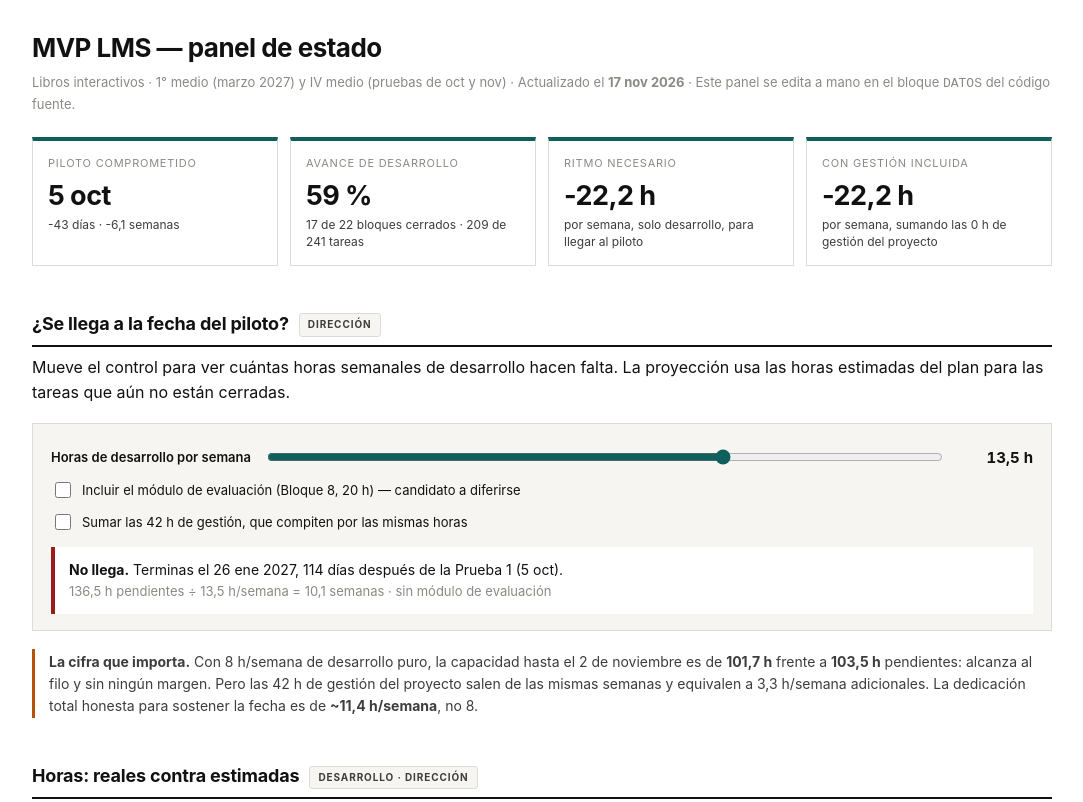
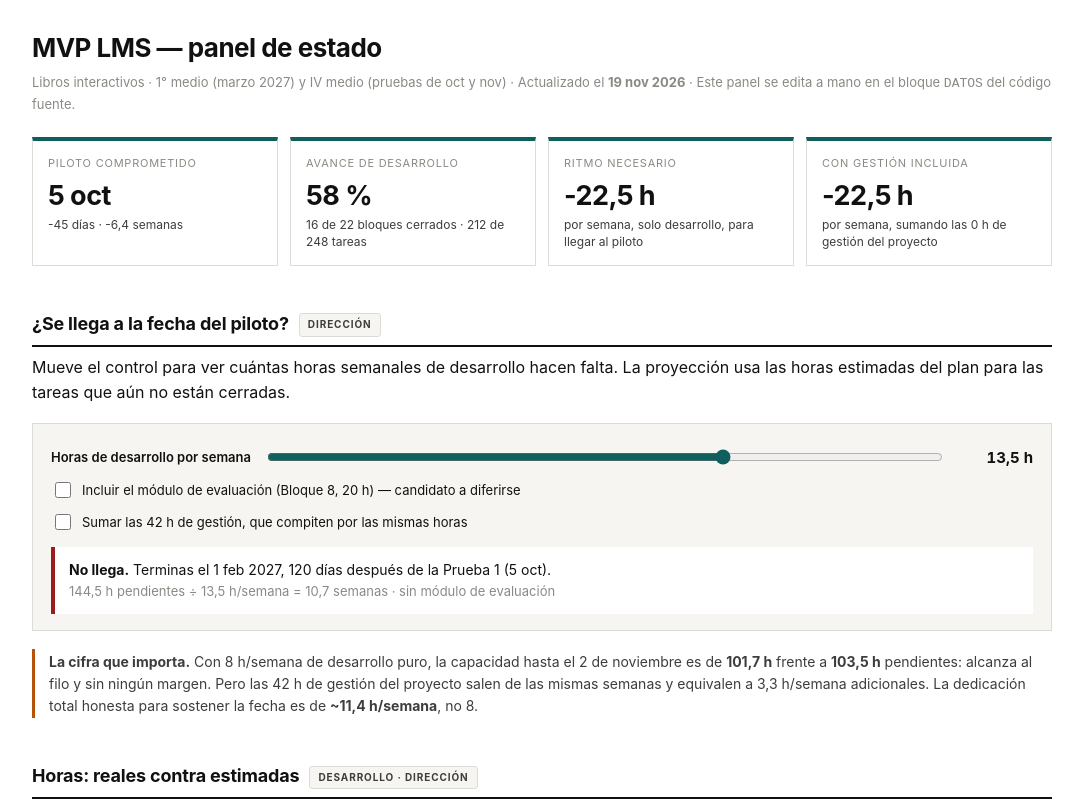
Before and after one commit to claudioflores-prof/panel-lms, a plain HTML site: page index.html in a window 1280 px wide. Shown: the top 802 px of the page, without its empty margins (98-1181 px from the left). Drawn offline with Linux system fonts and the light colour scheme.

Commit message:
Actualiza panel de estado

```diff
--- a/index.html
+++ b/index.html
@@ -241,8 +241,8 @@ cifras que se comunican. Se quitan de aquí cuando se corrijan en los documentos
    Estados de tarea: "done" | "wip" | "todo" | "cut"
    ═══════════════════════════════════════════════════════════════════ */
 const DATOS = {
-  actualizado: "2026-11-17",
-  hoy:         "2026-11-17",   // dejar igual a actualizado; permite congelar el panel para imprimir
+  actualizado: "2026-11-19",
+  hoy:         "2026-11-19",   // dejar igual a actualizado; permite congelar el panel para imprimir
   semana1:     "2026-07-27",   // lunes de la semana 1 del plan
   piloto:      "2026-10-05",   // Prueba 1 en IV medio (antes: piloto 2 basico 2 nov)
   mvp:         "2026-11-09",   // Prueba 2 en IV medio: el curso egresa a mediados de nov
@@ -405,11 +405,15 @@ const DATOS = {
         {id:"T10.10",t:"Gráficos del curso: avance por lección y logro por prueba", h:3,  e:"done", c:"El avance es por lección, nunca por objetivo de aprendizaje, y el logro coincide con el de la matriz del colegio"},
         {id:"T10.11",t:"Maqueta del calendario escolar configurable", h:3, e:"done", c:"Claudio aprueba la maqueta"},
         {id:"T10.12",t:"Calendario: semestres o trimestres, sábado y horario por día", h:3.5, e:"done", c:"Las vacaciones entre períodos se cuentan solas y con sábado suben los días de clases"},
-        {id:"T10.13",t:"Pantalla del calendario según la maqueta", h:2.5, e:"todo", c:"Quien administra carga un año completo sin ayuda y todo rechazo dice por qué"},
+        {id:"T10.13",t:"Pantalla del calendario según la maqueta", h:2.5, e:"done", c:"Quien administra carga un año completo sin ayuda y todo rechazo dice por qué"},
         {id:"T10.14",t:"Agenda de pruebas con horario por día", h:2.5, e:"todo", c:"Con el viernes hasta las 13:00 no se programa una prueba el viernes a las 15:00"},
         {id:"T10.15",t:"Una sola fecha de fin de año", h:2, e:"todo", c:"El material del año se borra al día siguiente del último día de clases, y nunca antes"},
         {id:"T10.16",t:"Confirmación de cambios, feriados por colegio y aviso de año sin calendario", h:2, e:"todo", c:"Al crear el primer curso de un año sin calendario aparece el recordatorio"},
-        {id:"T10.17",t:"Cierre del calendario configurable: documentos y verificación", h:1, e:"todo", c:"Los requerimientos dicen lo que el sistema hace"}
+        {id:"T10.17",t:"Cierre del calendario configurable: documentos y verificación", h:1, e:"todo", c:"Los requerimientos dicen lo que el sistema hace"},
+        {id:"T10.18",t:"Curso testigo: respuestas por el camino real contra una tabla de casos evidentes", h:4, e:"done", c:"La prueba pasa contra la tabla y falla si se cambia un número"},
+        {id:"T10.19",t:"Comando verificar_datos en cada despliegue y cada noche", h:3, e:"wip", c:"Una clave cambiada sin recorregir hace fallar el comando"},
+        {id:"T10.20",t:"Recorrido en el navegador por tipo de actividad, hasta la UTP", h:2, e:"todo", c:"Cada tipo autocorregido tiene su recorrido en verde"},
+        {id:"T10.21",t:"La base del logro al tocar la cifra: maqueta y construcción", h:2.5, e:"todo", c:"La cifra que aparece coincide con el recálculo independiente"}
       ]},
 
     { id:"B8", nombre:"Módulo de evaluación", ini:"2026-09-07", fin:"2026-11-13", real:null,
@@ -558,7 +562,7 @@ const DATOS = {
         {id:"T16.10", t:"RFE-12 · Historial de versiones y descarga del paquete exacto (D116)", h:5, e:"done", c:"De una lección cargada tres veces se descargan los tres paquetes, byte a byte"}
       ]},
     { id:"B18", nombre:"Pizarra de clase y cuaderno del alumno", ini:"2026-11-04", fin:"2026-11-15", real:68.6,
-      nota:"CERRADO el 15 nov 2026: construido y en main. C64 / D172, aprobada el 4 nov 2026, 38,5 h; C70 / D185, aprobada el 12 nov 2026, 13,5 h. Unas 68,6 h reales contra 52 estimadas, contando requerimientos, decisiones, auditorías y pruebas a mano. Queda encendida: no espera la política de datos de menores (D187, 14 nov 2026). Criterio funcional B18 pendiente al 1 mar 2027 (D94): pide una clase real con alumnos y lo verifica Claudio. Especificación: Requerimientos_Pizarra_LMS_Nahuel.md v1.7.",
+      nota:"CERRADO el 15 nov 2026: construido y en main. C64 / D172, aprobada el 4 nov 2026, 38,5 h; C70 / D185, aprobada el 12 nov 2026, 13,5 h. Unas 68,6 h reales contra 52 estimadas, contando requerimientos, decisiones, auditorías y pruebas a mano. Queda encendida: no espera la política de datos de menores (D187, 14 nov 2026). Criterio funcional B18 pendiente al 1 mar 2027 (D94): pide una clase real con alumnos y lo verifica Claudio. Especificación: Requerimientos_Pizarra_LMS_Nahuel.md v1.8. Después del cierre: C71 etapa 1 / D190, aprobada el 18 nov 2026, 4 h (el tipo de hoja de la hoja en blanco, T18.19 a T18.21); las 68,6 h reales son del bloque cerrado y no cuentan estas tres tareas. La etapa 2 de C71 (recuadro de texto, figuras y flecha, 18 h) sigue sin aprobar.",
       tareas:[
         {id:"T18.1", t:"La clase, la hoja y la hoja de cada alumno; permisos e interruptor (RF-PIZ-1, 16, 17, 21)", h:3, e:"done", c:"Con la pizarra apagada nadie la ve; encendida, solo el titular la abre y una sola por curso × asignatura"},
         {id:"T18.2", t:"Lanzar desde el libro, en blanco y desde una imagen pegada; ancla al libro (RF-PIZ-2 a 4)", h:5, e:"done", c:"Una hoja de cada origen llega a cada alumno; la del Ejercicio 7 queda bajo su lección"},
@@ -577,7 +581,10 @@ const DATOS = {
         {id:"T18.15", t:"Revisión: escribir sobre la hoja firme, junto a los cuatro niveles (RF-PIZ-24, 18)", h:1.5, e:"done", c:"Al día siguiente el profesor escribe en la hoja de un alumno y el nivel sigue oculto para él"},
         {id:"T18.16", t:"Alumno: ve lo de su profesor en clase y en el cuaderno, con interruptor y marca (RF-PIZ-25)", h:2, e:"done", c:"El alumno lo ve en unos 10 s sin recargar, no lo puede borrar y su compañero no lo ve"},
         {id:"T18.17", t:"Profesor jefe y UTP: ven lo escrito por el profesor, sin lápiz (RF-PIZ-20)", h:0.5, e:"done", c:"Ven la capa con su autor y su hora y no tienen herramientas"},
-        {id:"T18.18", t:"Seguridad, carga, E2E, documentos y trazabilidad de C70", h:2, e:"done", c:"Un alumno nunca recibe lo escrito a otro; RF-PIZ-24 y RF-PIZ-25 citados por tests (D93)"}
+        {id:"T18.18", t:"Seguridad, carga, E2E, documentos y trazabilidad de C70", h:2, e:"done", c:"Un alumno nunca recibe lo escrito a otro; RF-PIZ-24 y RF-PIZ-25 citados por tests (D93)"},
+        {id:"T18.19", t:"Maqueta del tipo de hoja de la hoja en blanco (C71 etapa 1, D135)", h:1, e:"done", c:"C71_01 aprobada por Claudio en MockUP/"},
+        {id:"T18.20", t:"Servidor: el tipo de hoja de la hoja en blanco, al lanzar, en la biblioteca y al cambiarlo en clase (RF-PIZ-26)", h:1, e:"todo", c:"Una hoja del libro o de imagen no admite tipo de hoja; cambiarlo en clase llega a cada copia y no toca lo escrito"},
+        {id:"T18.21", t:"Pantallas: los cuatro tipos de hoja debajo de los trazos y el botón «Tipo de hoja» (RF-PIZ-26)", h:2, e:"todo", c:"El borrador no borra la cuadrícula y el cuaderno muestra la hoja con su tipo al día siguiente"}
       ]},
     { id:"B17", nombre:"Módulo UTP", ini:"2026-11-10", fin:"2027-02-26", real:null,
       nota:"C62 / D171 (aprobada el 4 nov 2026, 24 h) y C66 / D175 (aprobada el 9 nov 2026, ampliada el 10 nov a 32,5 h). Especificación: Requerimientos_Modulo_UTP_LMS_Nahuel.md v1.5. Fechas provisorias. Primer tramo (T17.2 a T17.7 y T17.13) en construcción desde el 10 nov 2026, en sesiones encadenadas. T17.1 depende de T10.2; T17.12, de la etapa 3 de C59; T17.8, de la sesión de roles (C68).",
```
